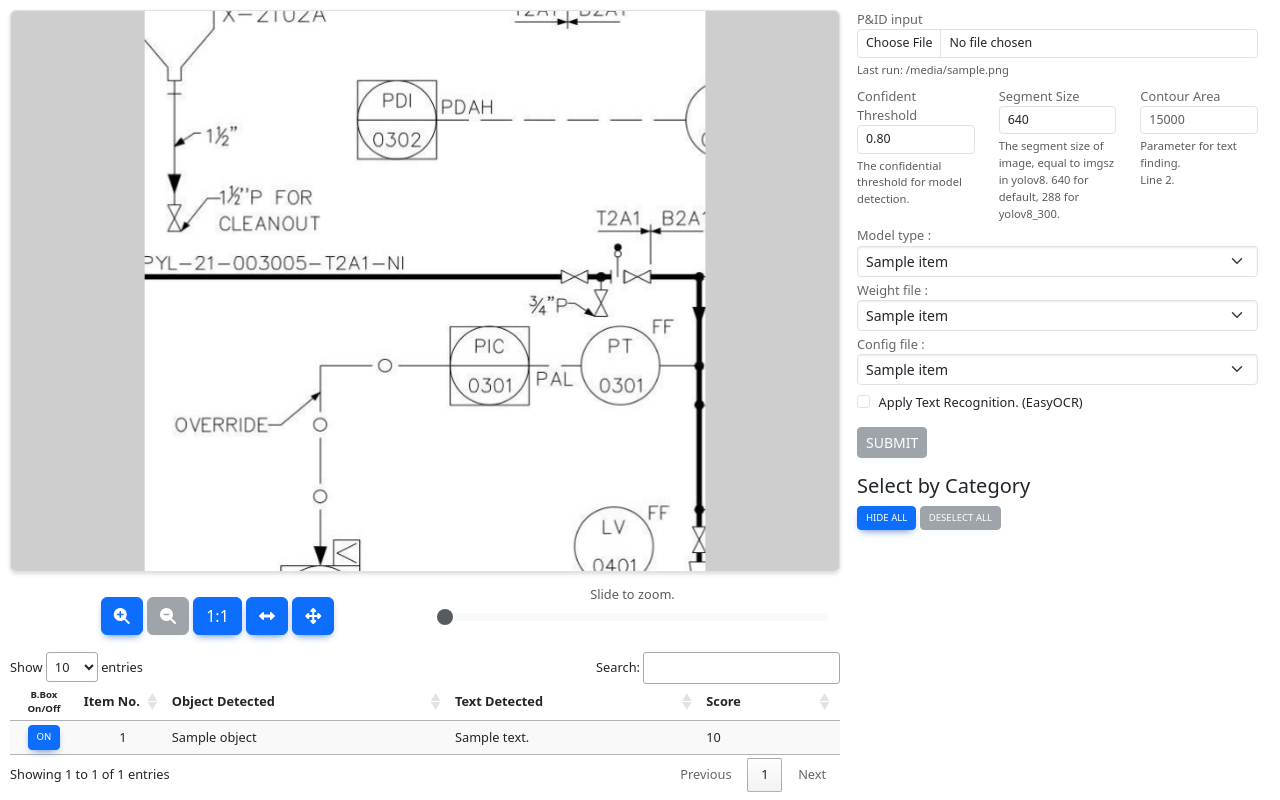
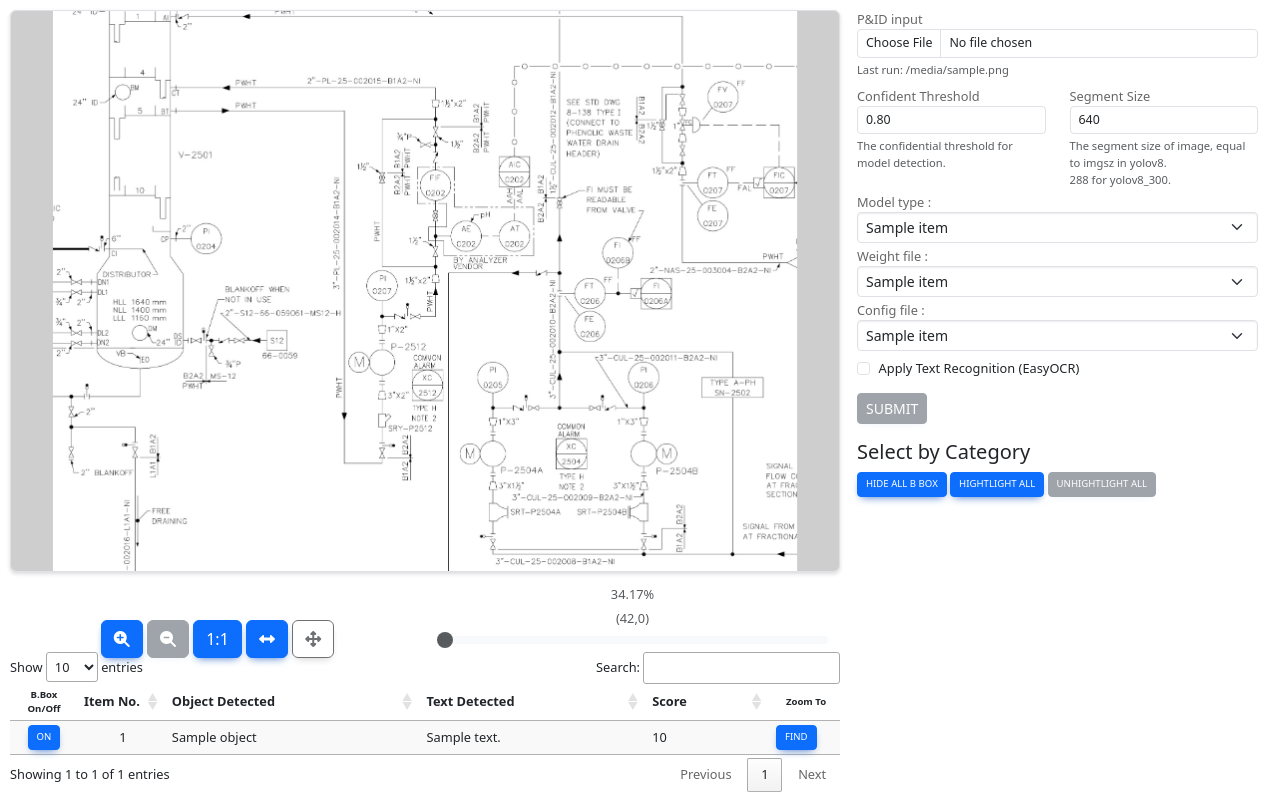
Before and after one commit to may3rd/pid_scraper, a FastAPI app: template templates/main.html in a window 1280 px wide. Run offline with FastAPI, Linux system fonts and the light colour scheme; the template is opened without the code that fills it: most values are stand-ins (such as "Sample title", 1, 10 or a date in 2020); some libraries are stand-ins or nearby versions.

Commit message:
add zoom to me button

```diff
--- a/main.py
+++ b/main.py
@@ -222,11 +222,17 @@ async def inferencing_image_and_text(
     # Calculate the overlap ratio
     overlap_ratio = 0.2 #float(32 / image_size)
 
+    # Correct the image size
+    image_size = (int(math.ceil((image_size + 1) / 32))-1) * 32
+    #print(int(math.ceil((image_size + 1) / 32))-1)
+    #print(int(math.ceil((300 + 1) / 32))-1)
+
     # Set the IoU threshold for NMS during merging
     iou_threshold = 0.1
 
     # Run the inferencing model
     # use verbose = 2 to see predection time
+    print(f"Run the sliced prediction of {image_size}x{image_size} slices.")
     result = get_sliced_prediction(
         corrected_image,
         detection_model,
--- a/static/scripts/script.js
+++ b/static/scripts/script.js
@@ -2,11 +2,16 @@
 // Start JQuery code
 // -----------------------------------------------------------------------------
 
-var image_height = 100;
-var image_width = 100;
+var imageHeight = 100;
+var imageWidth = 100;
+let leftMargin = 0;
+let topMargin = 0;
 
 const canvas = new fabric.Canvas(`canvas`, { backgroundColor: "#CFCECF" });
 canvas.selection = false; // disable group selection
+
+// master settings
+const masterOnOffButtonTxt = [`Hide All B.Box`, `Show All B.Box`];
 
 // define utlities for canvas displaying
 
@@ -18,7 +23,7 @@ const canvasUtils = {
         const width = container.width();
         const height = container.height();
 
-        return Math.min(width / image_width, height / image_height);
+        return Math.min(width / imageWidth, height / imageHeight);
     },
     allZoom: function () { return this.minZoom();  },
     toFitZoom: function () {
@@ -26,7 +31,7 @@ const canvasUtils = {
         const width = container.width();
         const height = container.height();
 
-        return Math.max(width / image_width, height / image_height);
+        return Math.max(width / imageWidth, height / imageHeight);
     },
 
     // zoom canvas to input value
@@ -35,44 +40,48 @@ const canvasUtils = {
             const minZoom = canvasUtils.minZoom();
             const maxZoom = canvasUtils.maxZoom();
 
+            // enable all zoom buttons
+            $(`#zoom-in`).removeClass(`disabled`).removeClass(`btn-secondary`).addClass(`btn-primary`);
+            $(`#zoom-out`).removeClass(`disabled`).removeClass(`btn-secondary`).addClass(`btn-primary`);
+            $(`#zoom-one`).removeClass(`disabled`).removeClass(`btn-secondary`).addClass(`btn-primary`);
+            $(`#zoom-all`).removeClass(`disabled`).removeClass(`btn-secondary`).addClass(`btn-primary`);
+            $(`#zoom-to-fit`).removeClass(`disabled`).removeClass(`btn-secondary`).addClass(`btn-primary`);
+
             if (zoom === minZoom) {
                 // disable zoom out and reset button
-                $(`#zoom-in`).removeClass(`disabled`).removeClass(`btn-secondary`).addClass(`btn-primary`);
-                $(`#zoom-out`).addClass(`disabled`).addClass(`btn-secondary`).addClass(`btn-primary`);
-                $(`#zoom-one`).removeClass(`disabled`).removeClass(`btn-secondary`).addClass(`btn-primary`);
-                $(`#zoom-all`).removeClass(`disabled`).removeClass(`btn-secondary`).addClass(`btn-primary`);
-                $(`#zoom-to-fit`).removeClass(`disabled`).removeClass(`btn-secondary`).addClass(`btn-primary`);
+                $(`#zoom-out`).addClass(`disabled`).addClass(`btn-secondary`).removeClass(`btn-primary`);
+                $(`#zoom-all`).addClass(`disabled`).addClass(`btn-seconday`).removeClass(`btn-primary`);
             } else if (zoom === maxZoom) {
                 // disable zoom in button
-                $(`#zoom-in`).addClass(`disabled`).addClass(`btn-secondary`).addClass(`btn-primary`);
-                $(`#zoom-out`).removeClass(`disabled`).removeClass(`btn-secondary`).addClass(`btn-primary`);
-                $(`#zoom-one`).removeClass(`disabled`).removeClass(`btn-secondary`).addClass(`btn-primary`);
-                $(`#zoom-all`).removeClass(`disabled`).removeClass(`btn-secondary`).addClass(`btn-primary`);
-                $(`#zoom-to-fit`).removeClass(`disabled`).removeClass(`btn-secondary`).addClass(`btn-primary`);
-            } else {
+                $(`#zoom-in`).addClass(`disabled`).addClass(`btn-secondary`).removeClass(`btn-primary`);
+            } else if (zoom === 1.0) {
                 // enable all zoom buttons
-                $(`#zoom-in`).removeClass(`disabled`).removeClass(`btn-secondary`).addClass(`btn-primary`);
-                $(`#zoom-out`).removeClass(`disabled`).removeClass(`btn-secondary`).addClass(`btn-primary`);
-                $(`#zoom-one`).removeClass(`disabled`).removeClass(`btn-secondary`).addClass(`btn-primary`);
-                $(`#zoom-all`).removeClass(`disabled`).removeClass(`btn-secondary`).addClass(`btn-primary`);
-                $(`#zoom-to-fit`).removeClass(`disabled`).removeClass(`btn-secondary`).addClass(`btn-primary`);
+                $(`#zoom-one`).addClass(`disabled`).addClass(`btn-secondary`).removeClass(`btn-primary`);
+            } else if (zoom === this.toFitZoom()) {
+                $(`#zoom-to-fit`).addClass(`disabled`).addClass(`btn-secondary`).removeClass(`btn-primary`);
             }
-
+            // Update the zoom-range input by the current value.
             document.getElementById(`zoom-range`).min = minZoom;
             document.getElementById(`zoom-range`).max = maxZoom;
-            document.getElementById(`zoom-range`).step = (maxZoom - minZoom) / 100;
+            document.getElementById(`zoom-range`).step = (maxZoom - minZoom) / 1000;
+            document.getElementById(`zoom-range`).value = zoom;
+            // Update the zoom-text to show the current zoom level, by F0.2 format
+            document.getElementById(`zoom-text`).innerHTML = parseFloat(zoom * 100).toFixed(2) + `%`;
         }
     },
 
     calculatePosition: (x, y) => {
         // Calculate the maximum allowed values
-        const offsetWidth = canvas.width - image_width * canvas.getZoom();
-        const offsetHeight = canvas.height - image_height * canvas.getZoom();
+        const offsetWidth = canvas.width - imageWidth * canvas.getZoom();
+        const offsetHeight = canvas.height - imageHeight * canvas.getZoom();
 
         const minX = offsetWidth > 0 ? offsetWidth /2 : offsetWidth;
         const maxX = offsetWidth > 0 ? offsetWidth / 2 : 0;
         const minY = offsetHeight > 0 ? offsetHeight / 2 : offsetHeight;
         const maxY = offsetHeight > 0 ? offsetHeight / 2 : 0;
+
+        leftMargin = minX;
+        topMargin = minY;
 
         // Adjust left and top values to stay within the limits
         x = Math.max(Math.min(x, maxX), minX);
@@ -81,6 +90,19 @@ const canvasUtils = {
         var xy = [x, y];
 
         return xy;
+    },
+
+    validateImagePosition: function (x, y) {
+        const vpt = canvas.viewportTransform;
+        if (!x) {
+            x = vpt[4];
+            y = vpt[5];
+        }
+        const xy = canvasUtils.calculatePosition(x, y);
+        vpt[4] = xy[0];
+        vpt[5] = xy[1];
+
+        document.getElementById(`position`).innerHTML = `(` + parseFloat(xy[0]).toFixed(0) + `,` + parseFloat(xy[1]).toFixed(0) + `)`;
      },
 
     zoom: function (zoom, runFlag) {
@@ -91,19 +113,8 @@ const canvasUtils = {
         zoom = Math.min(zoom, this.maxZoom());
         zoom = Math.max(zoom, this.minZoom());
         canvas.zoomToPoint({ x: width / 2, y: height / 2 }, zoom);
-        // Ensure that the image is located inside canvas
-        const vpt = canvas.viewportTransform;
-        const xy = canvasUtils.calculatePosition(vpt[4], vpt[5]);
-
-        vpt[4] = xy[0];
-        vpt[5] = xy[1];
-
-        // Update interface
-        $(`#zoom-range`).val(zoom);
-
-        // Update zoom buttons
+        this.validateImagePosition();
         this.updateZoomButtons(zoom, runFlag);
-
         canvas.calcOffset();
         canvas.renderAll();
     },
@@ -142,8 +153,8 @@ const canvasUtils = {
 
         canvasImg.set(`selectable`, false);
         // save image width and hight
-        image_width = canvasImg.width;
-        image_height = canvasImg.height;
+        imageWidth = canvasImg.width;
+        imageHeight = canvasImg.height;
 
         canvas.add(canvasImg);
 
@@ -195,11 +206,12 @@ const canvasUtils = {
     },
 
     // Create overlay display when row is selected
-    displayOverlay: function (selectd_rows) {
+    displayOverlay: function (selectd_rows, runFlag = false) {
         // Check if it arlready has mask layer.
         // If yes then remove it first.
         const objects = canvas.getObjects();
-        if (objects.length > 2) {
+        const fixLayersCount = runFlag ? 2 : 1;
+        if (objects.length > fixLayersCount) {
             // remove last object
             const rect = objects[objects.length - 1];
             canvas.remove(rect);
@@ -211,9 +223,9 @@ const canvasUtils = {
                 left: 0,
                 top: 0,
                 fill: `black`,
-                width: image_width,
-                height: image_height,
-                opacity: 0.3,
+                width: imageWidth,
+                height: imageHeight,
+                opacity: 0.1,
                 selectable: false,
             });
 
@@ -223,8 +235,8 @@ const canvasUtils = {
             selectd_rows.forEach((idx) => {
                 item = jsonData[idx];
                 const box = new fabric.Rect({
-                    left: item.Left - image_width / 2,
-                    top: item.Top - image_height / 2,
+                    left: item.Left - imageWidth / 2,
+                    top: item.Top - imageHeight / 2,
                     width: item.Width,
                     height: item.Height,
                     selectable: false,
@@ -244,9 +256,10 @@ const canvasUtils = {
     },
 
     // draw box on button On/Off status
-    setBBoxOpacity(index, flag) {
+    setBBoxOpacity(index, flag, runFlag) {
+        if (!runFlag) { return };
         const group = canvas.item(1);
-        const opc = flag ? 1 : 0
+        const opc = flag ? 1 : 0;
         group.item(index).set(`opacity`, opc);
         canvas.renderAll();
     },
@@ -285,24 +298,21 @@ function updateTreeView(index, toggleButtons, treeNodes) {
 }
 
 function updateOnOffMaster(buttons) {
-    let isOff = false
-
+    let isOneOff = false
     for (let i = 0; i < buttons.length; i++) {
         const $btn = buttons[i];
         if ($btn.data(`status`) === 'off') {
-            isOff = true;
+            isOneOff = true;
             break;
         }
     }
+    toggleMasterOnOffBBoxButton(!isOneOff ? 0 : 1);
+}
 
-    if (!isOff) {
-        // change master toggle button to Show all
-        $(`#master-toggle`).data(`status`, `on`);
-        $(`#master-toggle`).text(`Hide all`);
-    } else {
-        $(`#master-toggle`).data(`status`, `off`);
-        $(`#master-toggle`).text(`Show all`);
-    }
+function toggleMasterOnOffBBoxButton(index) {
+    const status = [`on`, `off`];
+    $(`#master-toggle`).data(`status`, status[index]);
+    $(`#master-toggle`).text(masterOnOffButtonTxt[index]);
 }
 
 function toggleOnOffButton(index, toggleButtons, status) {
@@ -321,16 +331,22 @@ function toggleOnOffButton(index, toggleButtons, status) {
         $btn.addClass(`btn-secondary`)
     }
     // update display
-    canvasUtils.setBBoxOpacity(index, status);
+    canvasUtils.setBBoxOpacity(index, status, runFlag);
 }
 
 function updateDeselectAllButton(table) {
     const count = table.rows({ selected: true }).count();
+    const all = table.rows().count();
 
-    if (count > 0) {
+    if (count === all) {
+        $(`#deselect-all`).removeClass(`disabled`).addClass(`btn-primary`).removeClass(`btn-secondary`);
+        $(`#select-all`).addClass(`disabled`).removeClass(`btn-primary`).addClass(`btn-secondary`);
+     } else if (count > 0) {
         $(`#deselect-all`).removeClass(`disabled`).removeClass(`btn-secondary`).addClass(`btn-primary`);
+        $(`#select-all`).removeClass(`disabled`).removeClass(`btn-secondary`).addClass(`btn-primary`);
     } else {
         $(`#deselect-all`).addClass(`disabled`).addClass(`btn-secondary`).removeClass(`btn-primary`);
+        $(`#select-all`).removeClass(`disabled`).removeClass(`btn-secondary`).addClass(`btn-primary`);
     }
 }
 
@@ -343,29 +359,17 @@ $(document).ready(function () {
 
     $(`#zoom-in`).on(`click`, function () {
         var zoom = canvas.getZoom();
-        zoom *= 0.999 ** (-50);
+        //zoom *= 0.999 ** (-50);
+        zoom += 0.1;
         canvasUtils.zoom(zoom, runFlag);
-
-        const vpt = canvas.viewportTransform;
-        const xy = canvasUtils.calculatePosition(vpt[4], vpt[5]);
-
-        vpt[4] = xy[0];
-        vpt[5] = xy[1];
-
         this.blur();
     });
 
     $(`#zoom-out`).on(`click`, function () {
         var zoom = canvas.getZoom();
-        zoom *= 0.999 ** (50);
+        //zoom *= 0.999 ** (50);
+        zoom -= 0.1;
         canvasUtils.zoom(zoom, runFlag);
-
-        const vpt = canvas.viewportTransform;
-        const xy = canvasUtils.calculatePosition(vpt[4], vpt[5]);
-
-        vpt[4] = xy[0];
-        vpt[5] = xy[1];
-
         this.blur();
     });
 
@@ -391,17 +395,12 @@ $(document).ready(function () {
         const height = container.height();
 
         canvas.zoomToPoint({ x: width / 2, y: height / 2 }, zoom);
-        $(this).val(zoom);
-
-        const vpt = canvas.viewportTransform;
-        const xy = canvasUtils.calculatePosition(vpt[4], vpt[5]);
-
-        vpt[4] = xy[0];
-        vpt[5] = xy[1];
-
+        canvasUtils.validateImagePosition();
         canvasUtils.updateZoomButtons(zoom, runFlag);
         canvas.renderAll();
-    }).on(`mouse:up`, function () {
+    });
+
+    $(`#zoom-range`).on(`mouse:up`, function () {
         this.blur();
     });
 
@@ -411,21 +410,16 @@ $(document).ready(function () {
         if (runFlag) {
             const delta = opt.e.deltaY;
             var zoom = canvas.getZoom();
-            zoom *= 0.999 ** delta;
+            //zoom *= 0.999 ** delta;
+            zoom -= 0.1 / 4 * delta;
             zoom = Math.min(zoom, canvasUtils.maxZoom());
             zoom = Math.max(zoom, canvasUtils.minZoom());
+            console.log(opt.e.offsetX, opt.e.offsetY);
             canvas.zoomToPoint({ x: opt.e.offsetX, y: opt.e.offsetY }, zoom);
-            $(`#zoom-range`).val(zoom);
-            //
-            const vpt = this.viewportTransform;
-            const xy = canvasUtils.calculatePosition(vpt[4], vpt[5]);
-
-            vpt[4] = xy[0];
-            vpt[5] = xy[1];
-
+            canvasUtils.validateImagePosition();
+            canvasUtils.updateZoomButtons(zoom, runFlag);
             opt.e.preventDefault();
             opt.e.stopPropagation();
-            canvasUtils.updateZoomButtons(zoom, runFlag);
         }
     });
 
@@ -448,11 +442,7 @@ $(document).ready(function () {
         if (this.isDragging) {
             const evt = opt.e;
             const vpt = this.viewportTransform;
-            const xy = canvasUtils.calculatePosition(vpt[4] + evt.clientX - this.lastPosX, vpt[5] + evt.clientY - this.lastPosY);
-            // Adjust left and top values to stay within the limits
-            vpt[4] = xy[0];
-            vpt[5] = xy[1];
-
+            canvasUtils.validateImagePosition(vpt[4] + evt.clientX - this.lastPosX, vpt[5] + evt.clientY - this.lastPosY);
             this.requestRenderAll();
             this.lastPosX = evt.clientX;
             this.lastPosY = evt.clientY;
@@ -478,7 +468,7 @@ $(document).ready(function () {
                 width: `60px`,
                 searchable: false,
                 orderable: false,
-                targets: [0],
+                targets: [0, 5],
             },
             { width: `60px`, targets: 1 },
         ],
@@ -633,9 +623,68 @@ $(document).ready(function () {
             $btn.addClass(`btn-secondary`)
         }
         updateTreeView(index, toggleButtons, treeNodes);
-        canvasUtils.setBBoxOpacity(index, !currentStatus);
+        canvasUtils.setBBoxOpacity(index, !currentStatus, runFlag);
         updateOnOffMaster(toggleButtons);
 
+        this.blur();
+    });
+
+    table.on(`click`, `.zoom-to-btn`, function (event) {
+        event.stopPropagation(); // Prevent row selection
+
+        if (!runFlag) {
+            this.blur();
+            return;
+        };
+
+        const $btn = $(this);
+        const index = Number($btn.data(`index`)) - 1;
+        // Toggle the status and update botton text
+        const image = canvas.item(0);
+        const group = canvas.item(1);
+        const box = group.item(index);
+        const left = box.left;
+        const top = box.top;
+        const width = box.width;
+        const height = box.height;
+
+        const container = $(`#canvas-container`);
+        const ctnWidth = container.width();
+        const ctnHeight = container.height();
+
+        // Set zoom to actual size
+        canvasUtils.zoom(1.0, runFlag);
+
+        const imageLeft = image.left;
+        const imageTop = image.top;
+        const groupLeft = image.left;
+        const groupTop = image.top;
+        const boxLeft = groupLeft + box.left + (group.originalX === `center` ? group.width / 2 : 0);
+        const boxTop = groupTop + box.top + (group.originalY === `center` ? group.height / 2: 0)
+
+        const boxCenterX = groupLeft + boxLeft + box.width / 2;
+        const boxCenterY = groupTop + boxTop + box.height / 2;
+
+        const boxX = imageLeft + boxCenterX;
+        const boxY = imageTop + boxCenterY;
+
+        console.log(`x = `, groupLeft, box.left, box.width, imageLeft, imageWidth, ctnWidth, boxX);
+        console.log(`y = `, groupTop, box.top, box.height, imageTop, imageHeight, ctnHeight, boxY);
+
+        const item = jsonData[index];
+        const left2 = item.Left - imageWidth / 2;
+        const top2 = item.Top - imageHeight / 2;
+
+
+        // Calculate the position to zoom to
+        const newX = - parseInt(ctnWidth / 2 - left2);
+        const newY = - parseInt(ctnHeight / 2 - top2);
+
+        console.log(newX, newY);
+
+        canvas.zoomToPoint({ x: newX, y: newY }, 1);
+        canvasUtils.validateImagePosition();
+        canvasUtils.updateZoomButtons(1, runFlag);
         this.blur();
     });
 
@@ -646,8 +695,7 @@ $(document).ready(function () {
 
         // Toggle the master button status and update text
         if (!masterStatus) {
-            $masterBtn.data(`status`, `on`);
-            $masterBtn.text(`Hide all`);
+            toggleMasterOnOffBBoxButton(0);
             // Toggle all rows to on
             table.rows().every(function () {
                 const $row = $(this.node());
@@ -658,8 +706,7 @@ $(document).ready(function () {
                 $btn.removeClass(`btn-secondary`).addClass(`btn-primary`);
             });
         } else {
-            $masterBtn.data(`status`, `off`);
-            $masterBtn.text(`Show all`);
+            toggleMasterOnOffBBoxButton(1);
             // Toggle all rows to off
             table.rows().every(function () {
                 const $row = $(this.node());
@@ -673,7 +720,7 @@ $(document).ready(function () {
 
         for (let i = 0; i < toggleButtons.length; i++) {
             updateTreeView(i, toggleButtons, treeNodes)
-            canvasUtils.setBBoxOpacity(i, !masterStatus);
+            canvasUtils.setBBoxOpacity(i, !masterStatus, runFlag);
         }
         this.blur();
     });
@@ -683,13 +730,18 @@ $(document).ready(function () {
         this.blur();
     });
 
+    $(`#select-all`).on(`click`, function () {
+        table.rows().select();
+        this.blur();
+    });
+
     // display overlay when row is selected
     table
         .on(`select`, function (e, dt, type, indexes) {
             //let rowData = table.rows(indexes).data().toArray();
             let selected_rows = table.rows(`.selected`)[0];
 
-            canvasUtils.displayOverlay(selected_rows);
+            canvasUtils.displayOverlay(selected_rows, runFlag);
             // update Deselect All button
             updateDeselectAllButton(table);
             //console.log(`<b>` + type + ` selection</b> - ` + JSON.stringify(rowData));
@@ -698,7 +750,7 @@ $(document).ready(function () {
             //let rowData = table.rows(indexes).data().toArray();
             let selected_rows = table.rows(`.selected`)[0];
 
-            canvasUtils.displayOverlay(selected_rows);
+            canvasUtils.displayOverlay(selected_rows, runFlag);
             // update Deselect All button
             updateDeselectAllButton(table);
             //console.log(`<b>` + type + ` <i>de</i>selection</b> - ` + JSON.stringify(rowData));
@@ -845,15 +897,9 @@ $(document).ready(function () {
                 canvasUtils.zoom(canvasUtils.toFitZoom(), runFlag);
                 break;
             default:
+                canvasUtils.validateImagePosition();
                 break;
         }
-
-        // Check and correct the image position.
-        const vpt = canvas.viewportTransform;
-        const xy = canvasUtils.calculatePosition(vpt[4], vpt[5]);
-
-        vpt[4] = xy[0];
-        vpt[5] = xy[1];
     }
 
     // Attach the resize event listener
@@ -863,6 +909,7 @@ $(document).ready(function () {
     adjustGridContainerHeight();
 
     canvasUtils.zoom(canvasUtils.minZoom(), runFlag);
+    updateDeselectAllButton(table);
 
     for (let i = 0; i < toggleButtons.length; i++) {
         updateTreeView(i, toggleButtons, treeNodes)
--- a/templates/main.html
+++ b/templates/main.html
@@ -115,8 +115,8 @@
               <button zoom-all id="zoom-all" class="btn btn-secondary " type="button" disabled><i class="fa fa-up-down-left-right"></i></button>
             </div>
             <div class="col">
-              <div id="zoom-text" class="form-text small-font">Slide to zoom.</div>
-              <input id="zoom-range" class="form-range" type="range" min="0.1" max="10" step="0.1" value="1" disabled/>
+              <div id="zoom-text" class="form-text small-font">Slide to zoom.</div><div id="position" class="form-text small-font"></div>
+              <input id="zoom-range" class="form-range" type="range" min="0.1" max="5" step="0.1" value="1" disabled/>
             </div>
           </div>
         </div>
@@ -130,6 +130,7 @@
               <th>Object Detected</th>
               <th>Text Detected</th>
               <th>Score</th>
+              <th class="zoom-to-column text-center tiny-font">Zoom To</th>
             </tr>
           </thead>
           <tbody id="table-body">
@@ -140,6 +141,7 @@
               <td class="item-object">{{ item.Object }}</td>
               <td class="item-text">{{ item.Text }}</td>
               <td>{{ item.Score }}</td>
+              <td class="text-centor"><div class=""><button class="zoom-to-btn btn btn-sm btn-primary small tiny-font" data-index="{{ item.Index }}">Find</button></div></td>
             </tr>
             {% endfor %}
           </tbody>
@@ -156,27 +158,17 @@
               </div>
             </div>
             <div class="row align-items-top">
-              <div class="col-4">
+              <div class="col w-50">
                 <label for="conf-th" class="form-label mb-0">Confident Threshold</label>
                 <input id="conf-th" class="form-control form-control-sm" name="conf_th" type="text" placeholder=""
                   aria-label="example" value="0.80" />
                 <div id="" class="form-text">The confidential threshold for model detection.</div>
               </div>
-              <div class="col-4">
+              <div class="col w-50">
                 <label for="image-size" class="form-label mb-0">Segment Size</label>
                 <input id="image-size" class="form-control form-control-sm" name="image_size" type="text"
                   placeholder="640" aria-label="example" value="640" />
-                <div id="" class="form-text">The segment size of image, equal to imgsz in yolov8. 640 for default, 288
-                  for yolov8_300.</div>
-              </div>
-              <div class="col-4">
-                <label for="contourArea" class="form-label mb-0">Contour Area</label>
-                <input id="contourArea" class="form-control form-control-sm" name="contourArea" type="text"
-                  placeholder="15000" aria-label="example" />
-                <div id="" class="form-text">
-                  Parameter for text finding.<br />
-                  Line 2.
-                </div>
+                <div id="" class="form-text">The segment size of image, equal to imgsz in yolov8.<br>288 for yolov8_300.</div>
               </div>
             </div>
             <div class="row align-items-center mt-1">
@@ -213,7 +205,7 @@
               <div class="col mt-2">
                 <div class="form-check">
                   <input class="form-check-input" type="checkbox" value="True" id="text_OCR" name="text_OCR" />
-                  <label class="form-check-label" for="textOCR">Apply Text Recognition. (EasyOCR)</label>
+                  <label class="form-check-label" for="textOCR">Apply Text Recognition (EasyOCR)</label>
                 </div>
               </div>
             </div>
@@ -228,8 +220,10 @@
             <div class="row">
               <div class="text-body"><h5>Select by Category</h5></div>
               <div class="mb-1">
-                <button id="master-toggle" class="btn btn-primary btn-sm text-nowrap tiny-font" data-status="on">Hide all</button>
-                <button id="deselect-all" class="btn btn-secondary disabled btn-sm text-nowrap tiny-font" data-status="on">Deselect All</button>
+                <button id="master-toggle" class="btn btn-primary btn-sm text-nowrap tiny-font" data-status="on">Hide all B Box</button>
+                <button id="select-all" class="btn btn-secondary disabled btn-sm text-nowrap tiny-font" data-status="on">Hightlight
+                  All</button>
+                <button id="deselect-all" class="btn btn-secondary disabled btn-sm text-nowrap tiny-font" data-status="on">Unhightlight All</button>
               </div>
               <div id="tree"></div>
             </div>
```
Also changed, not shown: static/images/prediction_visual.png, 4 other files.
